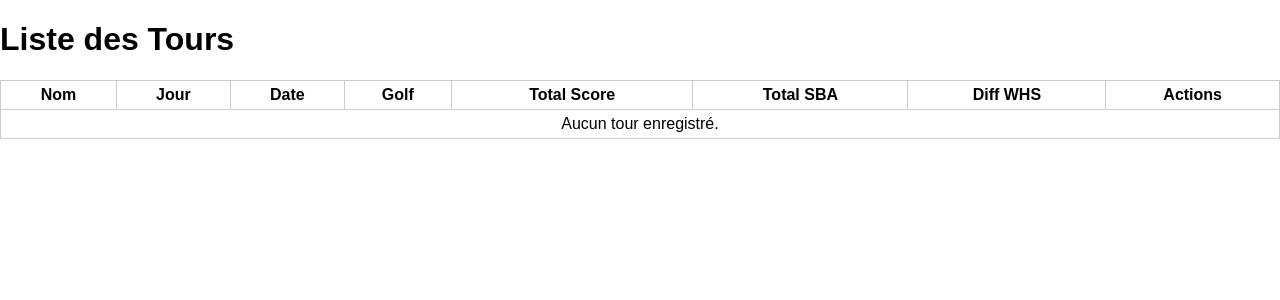
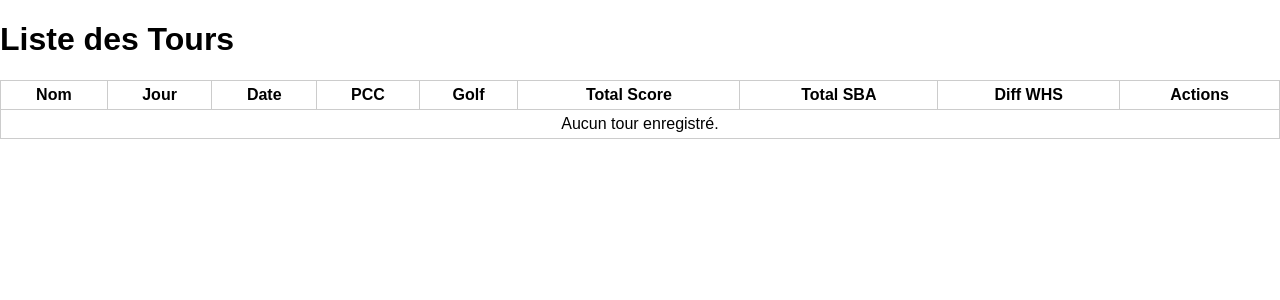
Before and after one commit to djemartin/index_WHS, a Flask app: page / in a window 1280 px wide. Shown: the part 38-338 px from the top of the page. Run offline with Flask 3, Linux system fonts and the light colour scheme; data that the repository does not hold is empty.

Commit message:
Add PCC management and display

```diff
--- a/app.py
+++ b/app.py
@@ -11,6 +11,11 @@ tours_table = db.table('tours')
 scores_table = db.table('scores')
 stats_table = db.table('stats')
 golfs_table = db.table('golfs')
+
+# Ensure existing tours have a PCC value for backward compatibility
+for t in tours_table.all():
+    if 'pcc' not in t:
+        tours_table.update({'pcc': 0}, doc_ids=[t.doc_id])
 
 
 def distribute_handicap(handicap, hcps):
@@ -120,7 +125,9 @@ def start_score():
         name = request.form.get('name')
         jour = request.form.get('jour', type=int)
         date = request.form.get('date')
-        pcc = request.form.get('pcc', type=float)
+        pcc = request.form.get('pcc', type=int)
+        if pcc is None:
+            pcc = 0
         golf = golfs_table.get(doc_id=golf_id)
         if golf:
             pars = golf.get('pars', [4] * 18)
@@ -189,6 +196,9 @@ def add_tour():
         form_id = request.form.get('id', type=int)
         pars = [request.form.get(f'par_{i}', type=int) for i in range(1, 19)]
         hcps = [request.form.get(f'hcp_{i}', type=int) for i in range(1, 19)]
+        pcc_val = request.form.get('pcc', type=int)
+        if pcc_val is None:
+            pcc_val = 0
         tour = {
             'name': request.form.get('name'),
             'jour': request.form.get('jour', type=int),
@@ -197,7 +207,7 @@ def add_tour():
             'par': request.form.get('par', type=int),
             'slope': request.form.get('slope', type=int),
             'sss': request.form.get('sss', type=float),
-            'pcc': request.form.get('pcc', type=float),
+            'pcc': pcc_val,
             'pars': pars,
             'hcps': hcps,
         }
--- a/templates/add_tour.html
+++ b/templates/add_tour.html
@@ -35,7 +35,9 @@
         <label>Par du parcours <input type="number" name="par" step="1" value="{{ tour.par if tour else '' }}" required></label><br>
         <label>Slope <input type="number" name="slope" step="1" value="{{ tour.slope if tour else '' }}" required></label><br>
         <label>SSS <input type="number" name="sss" step="0.1" value="{{ tour.sss if tour else '' }}" required></label><br>
-        <label>PCC <input type="number" name="pcc" step="0.1" value="{{ tour.pcc if tour else 0 }}" required></label><br>
+        <label><span title="Ajustement des conditions de jeu automatique calculé par la FFGolf, valeur entre -1 et +3.">PCC</span>
+            <input type="number" name="pcc" step="1" min="-1" max="3" value="{{ tour.pcc if tour else 0 }}" required>
+        </label><br>
         <h2>Par et HCP par trou</h2>
         <table>
             <thead>
--- a/templates/index.html
+++ b/templates/index.html
@@ -23,6 +23,7 @@
                 <th>Nom</th>
                 <th>Jour</th>
                 <th>Date</th>
+                <th><span title="Ajustement des conditions de jeu automatique calculé par la FFGolf, valeur entre -1 et +3.">PCC</span></th>
                 <th>Golf</th>
                 <th>Total Score</th>
                 <th>Total SBA</th>
@@ -36,6 +37,7 @@
                 <td>{{ tour.name }}</td>
                 <td>{{ tour.get('jour') }}</td>
                 <td>{{ tour.get('date') }}</td>
+                <td>{{ tour.get('pcc', 0) }}</td>
                 <td>
                     {% set g = golfs.get(tour.golf_id) %}
                     {{ g.name if g }}
@@ -52,7 +54,7 @@
                 </td>
             </tr>
             {% else %}
-            <tr><td colspan="8">Aucun tour enregistré.</td></tr>
+            <tr><td colspan="9">Aucun tour enregistré.</td></tr>
             {% endfor %}
         </tbody>
     </table>
--- a/templates/scores_list.html
+++ b/templates/scores_list.html
@@ -31,6 +31,7 @@
             <tr>
                 <th>Nom</th>
                 <th>Jour</th>
+                <th><span title="Ajustement des conditions de jeu automatique calculé par la FFGolf, valeur entre -1 et +3.">PCC</span></th>
                 <th>Golf</th>
                 <th>Total Score</th>
                 <th>Total SBA</th>
@@ -42,6 +43,7 @@
             <tr>
                 <td>{{ c.tour.name }}</td>
                 <td>{{ c.tour.get('jour') }}</td>
+                <td>{{ c.tour.get('pcc', 0) }}</td>
                 <td>{{ c.golf.name if c.golf }}</td>
                 <td>{{ c.total_score }}</td>
                 <td>{{ c.total_sba }}</td>
@@ -50,7 +52,7 @@
                 </td>
             </tr>
         {% else %}
-            <tr><td colspan="6">Aucune carte enregistrée.</td></tr>
+            <tr><td colspan="7">Aucune carte enregistrée.</td></tr>
         {% endfor %}
         </tbody>
     </table>
--- a/templates/start_score.html
+++ b/templates/start_score.html
@@ -29,7 +29,9 @@
             </select>
             <a href="/golf">+</a>
         </label><br>
-        <label>PCC <input type="number" name="pcc" step="0.1" value="0" required></label><br>
+        <label><span title="Ajustement des conditions de jeu automatique calculé par la FFGolf, valeur entre -1 et +3.">PCC</span>
+            <input type="number" name="pcc" step="1" min="-1" max="3" value="0" required>
+        </label><br>
         <button type="submit">Commencer la Saisie du Score</button>
     </form>
 </main>
```
